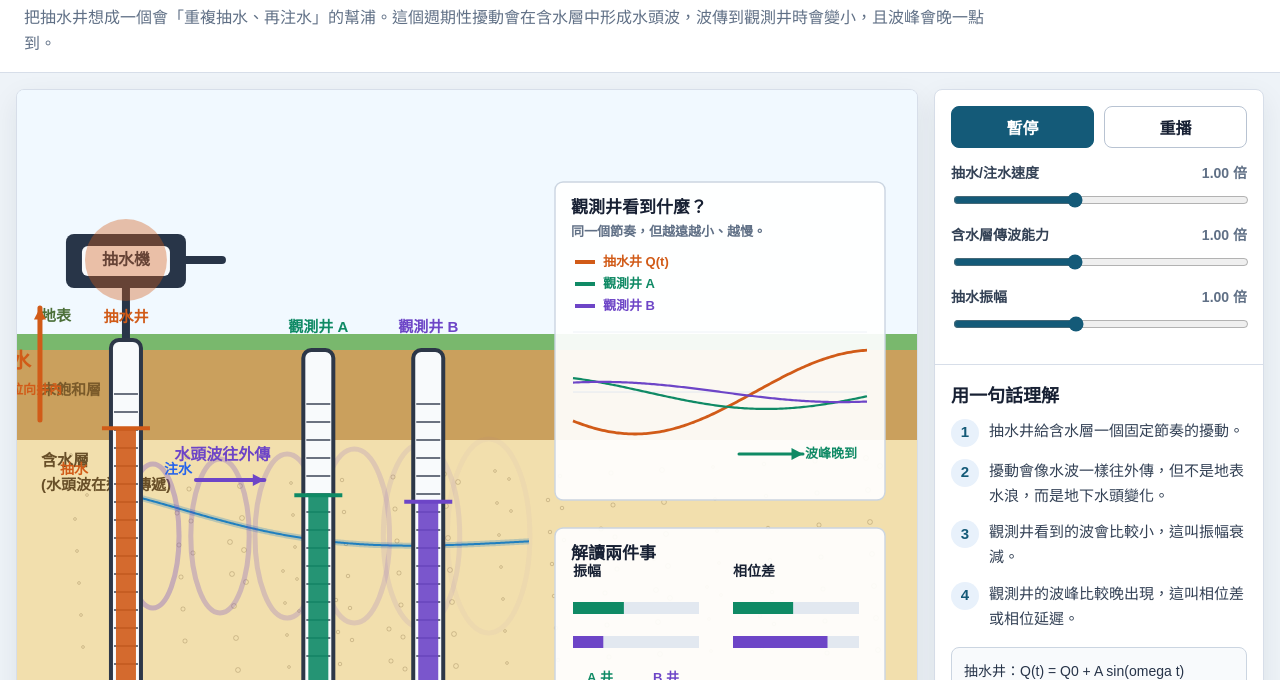
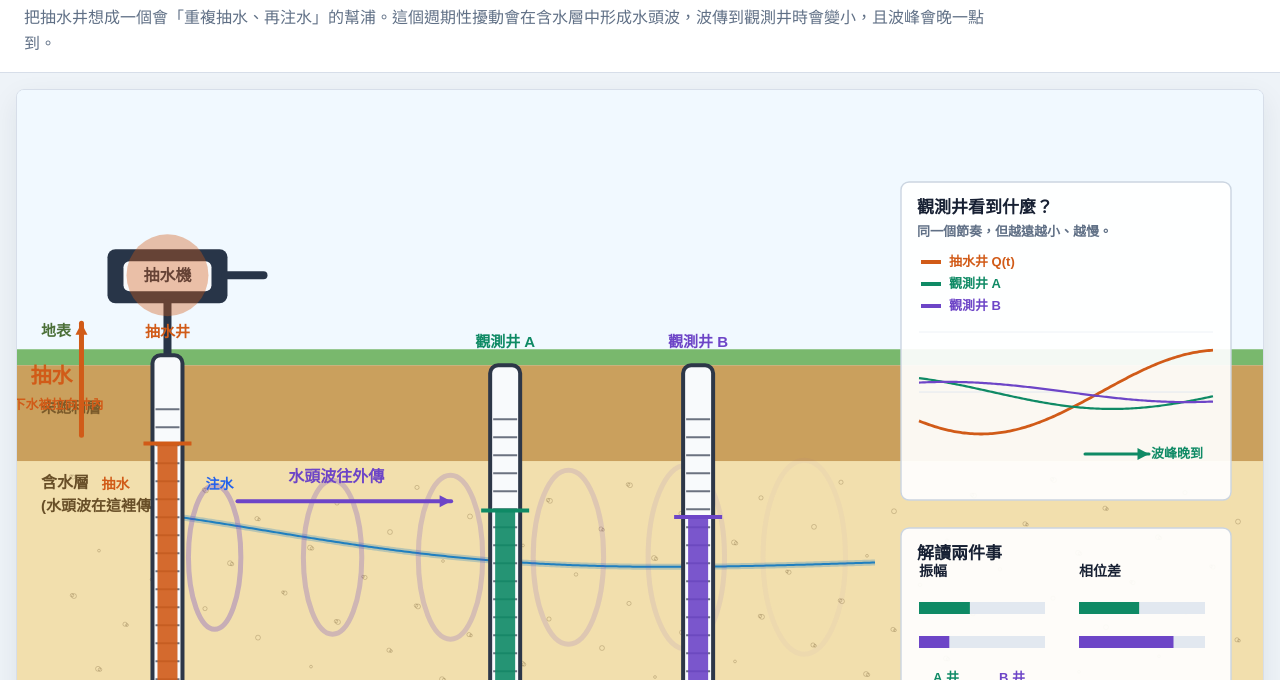
Before and after one commit to tinghsiangTsai/oscillatory-pumping-animation, a plain HTML site: page index.html in a window 1280 px wide. Shown: the part 66-746 px from the top of the page. Drawn offline with Linux system fonts and the light colour scheme.

Commit message:
Improve responsive layout for MacBook screens

```diff
--- a/index.html
+++ b/index.html
@@ -59,9 +59,10 @@
 
     main {
       display: grid;
-      grid-template-columns: minmax(0, 1fr) 330px;
+      grid-template-columns: minmax(980px, 1fr) 330px;
       gap: 16px;
       padding: 16px;
+      align-items: start;
     }
 
     .stage,
@@ -75,14 +76,15 @@
 
     .stage {
       position: relative;
-      min-height: 700px;
+      height: clamp(620px, calc(100vh - 170px), 760px);
+      min-height: 620px;
     }
 
     canvas {
       display: block;
       width: 100%;
       height: 100%;
-      min-height: 700px;
+      min-height: 0;
       background: linear-gradient(var(--sky) 0 36%, #e6f7ff 36% 38%, var(--soil) 38% 50%, var(--aquifer) 50% 100%);
     }
 
@@ -218,15 +220,31 @@
       line-height: 1.7;
     }
 
-    @media (max-width: 980px) {
+    @media (max-width: 1360px) {
       main {
         grid-template-columns: 1fr;
       }
 
       .stage,
-      canvas,
+      canvas {
+        height: clamp(620px, 58vw, 760px);
+        min-height: 620px;
+      }
+
       .side {
-        min-height: 640px;
+        min-height: auto;
+      }
+    }
+
+    @media (min-width: 981px) and (max-width: 1360px) {
+      .side {
+        display: grid;
+        grid-template-columns: minmax(280px, 360px) 1fr;
+      }
+
+      .controls {
+        border-right: 1px solid var(--line);
+        border-bottom: 0;
       }
     }
 
@@ -244,6 +262,12 @@
       .caption div {
         min-height: 86px;
         font-size: 13px;
+      }
+
+      .stage,
+      canvas {
+        height: 620px;
+        min-height: 620px;
       }
     }
   </style>
```
